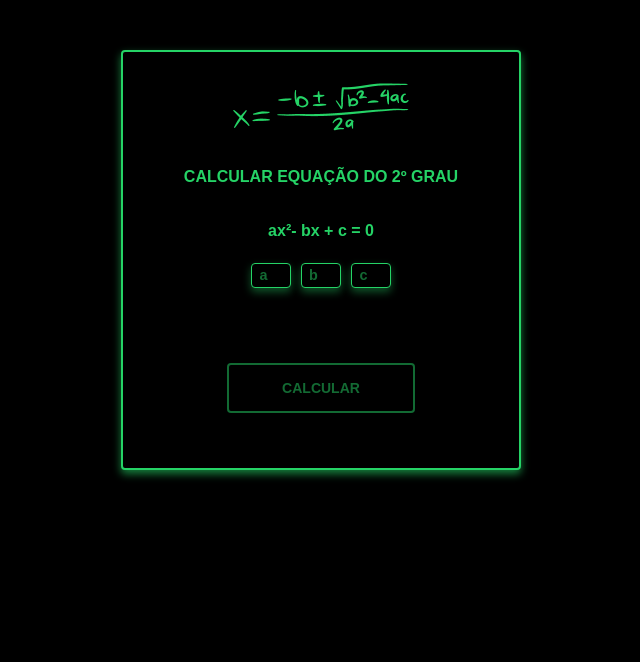
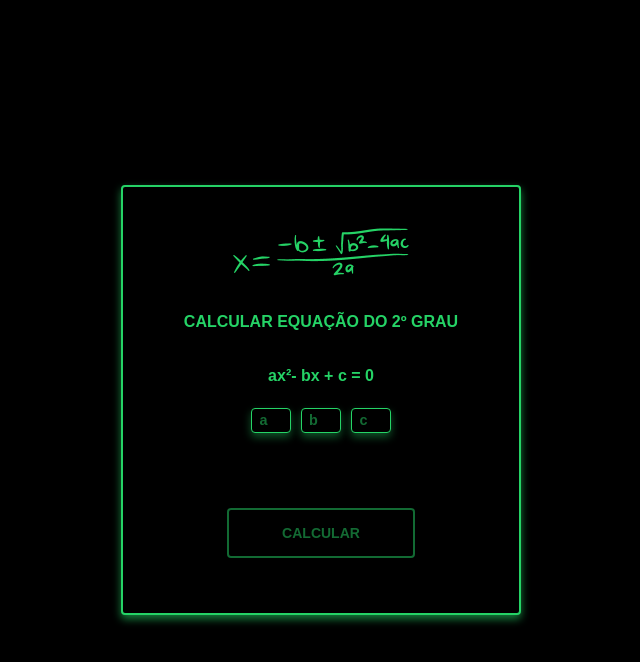
Before and after one commit to Emerson602/quadratic-equation, a plain HTML site: page index.html in a window 1280 px wide. Shown: the whole page, without its empty margins (319-959 px from the left). Drawn offline with Linux system fonts and the light colour scheme.

Commit message:
adjustment

```diff
--- a/style.css
+++ b/style.css
@@ -8,14 +8,8 @@ body {
   background-color: #000;
 }
 .container {
-  padding: 100px 0;
   width: 100%;
   height: auto;
-  display: flex;
-  justify-content: center;
-  align-items: center;
-  flex-direction: column;
-  padding: 50px 0;
 }
 
 .equation {
@@ -31,6 +25,10 @@ body {
   box-shadow: 0 4px 8px 0 rgb(37 211 102 / 60%);
   padding: 30px 10px 15px 10px;
   border: solid 2px rgba(37,211,102,1);
+  position: absolute;
+  left: 50%;
+  top: 50%;
+  transform: translate(-50%, -50%);
 }
 
 @media (max-width: 500px){
@@ -42,6 +40,10 @@ body {
   }
 }
 
+.baskara-img {
+
+  margin: 10px 0 0 0;
+}
 
 @media (max-width: 500px) {
 
```
Also changed, not shown: img/background.webp (deleted).
